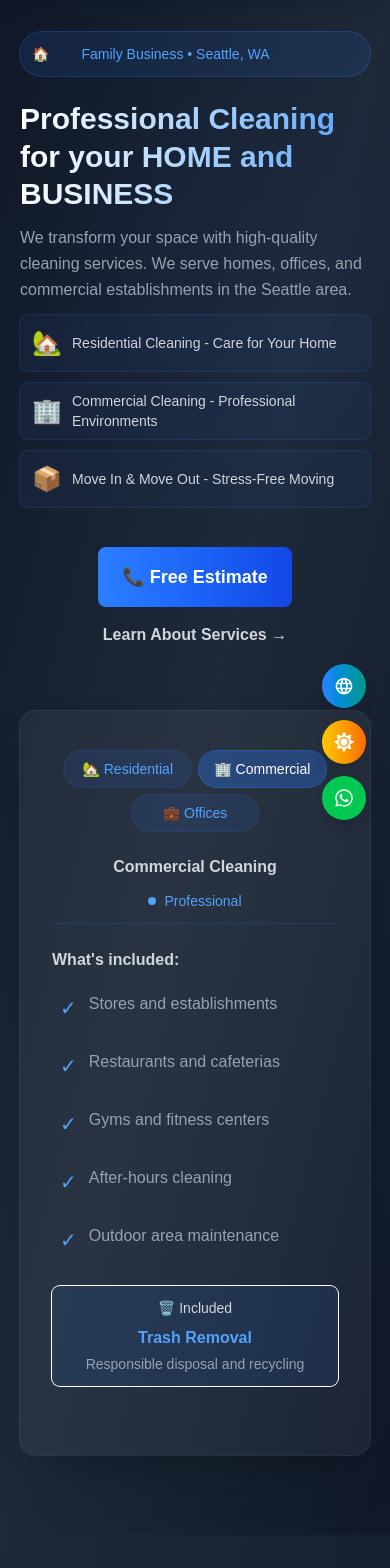
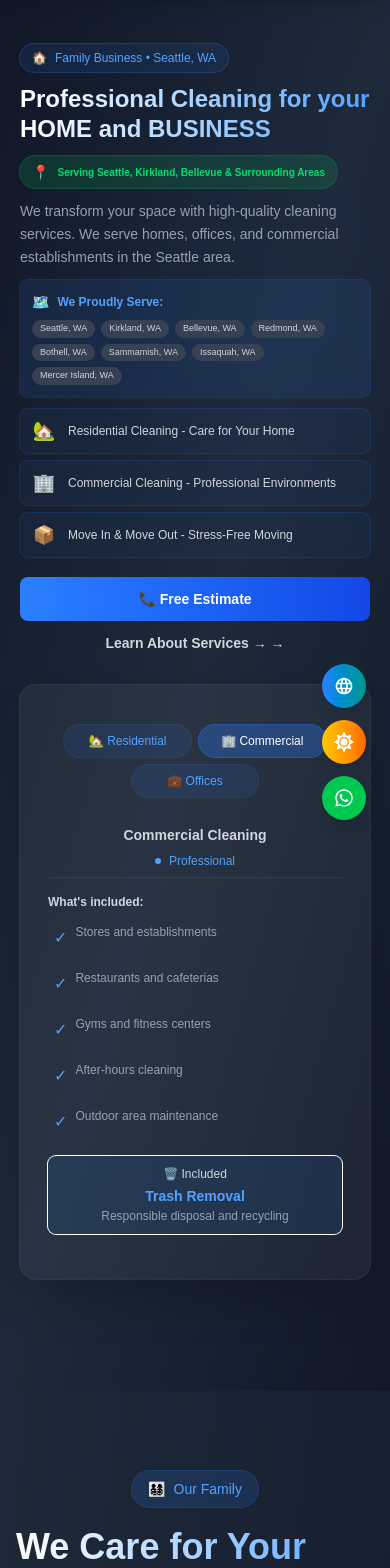
Before and after one commit to Claudio-Silva-Bispo/sparklehaven-website-project, a Next.js app: page / in a window 390 px wide. Shown: the top 1568 px of the page. Built offline with nearby package versions, Linux system fonts and the light colour scheme.

Commit message:
Suporte Google Search - Hero
Ajuste do Hero para captarmos mais regiões de atuação.

```diff
--- a/src/components/Hero.tsx
+++ b/src/components/Hero.tsx
@@ -26,6 +26,18 @@ const Hero: React.FC = () => {
       element.scrollIntoView({ behavior: 'smooth', block: 'start' });
     }
   };
+
+  // Cidades atendidas - IMPORTANTE PARA SEO LOCAL
+  const citiesServed = [
+    'Seattle',
+    'Kirkland',
+    'Bellevue',
+    'Redmond',
+    'Bothell',
+    'Sammamish',
+    'Issaquah',
+    'Mercer Island'
+  ];
 
   // Dados dos serviços com traduções
   const services = [
@@ -66,7 +78,7 @@ const Hero: React.FC = () => {
       {/* Hero Section */}
       <section
         id="home"
-        className={`min-h-screen flex items-center relative overflow-hidden transition-colors duration-500 ${
+        className={`min-h-screen flex items-center relative overflow-hidden transition-colors duration-500 pt-3 xl:pt-20 lg:pt-24 ${
           isDarkMode
             ? 'bg-gradient-to-br from-gray-900 via-gray-800 to-gray-900 text-white'
             : 'bg-gradient-to-br from-blue-50 via-sky-100 to-blue-100'
@@ -84,19 +96,20 @@ const Hero: React.FC = () => {
           </div>
         </div>
 
-        <div className="container mx-auto px-5 relative z-10 pt-5">
-          <div className="grid grid-cols-1 lg:grid-cols-2 gap-16 items-center">
-            {/* Hero Text */}
-            <div className="animate-fadeInUp pt-3 xl:pt-0">
-              <div className={`inline-flex items-center gap-2 rounded-full text-sm font-medium mb-6 min-w-full md:min-w-sm ${
+        <div className="container mx-auto px-5 relative z-10 py-8 md:py-12 lg:py-4">
+          <div className="grid grid-cols-1 xl:grid-cols-2 gap-8 lg:gap-12 items-center xl:max-h-[calc(100vh-120px)]">
+            {/* Hero Text - lado esquerdo */}
+            <div className="animate-fadeInUp space-y-3 lg:space-y-4">
+              <div className={`inline-flex items-center gap-2 rounded-full text-xs sm:text-sm font-medium px-3 py-1.5 ${
                 isDarkMode
                   ? 'bg-blue-500/10 ring-1 ring-blue-500/30 text-blue-400'
                   : 'bg-blue-600/10 ring-1 ring-blue-600/30 text-blue-900'
               }`}>
-                <span className='p-3'>🏠</span> <p className='p-3'>{t('hero.badge')}</p>
+                <span>🏠</span> <span>{t('hero.badge')}</span>
               </div>
 
-              <h1 className={`text-3xl md:text-5xl lg:text-4xl xl:text-5xl font-extrabold leading-tight bg-clip-text text-transparent ${
+              {/* Título otimizado com localização */}
+              <h1 className={`text-2xl sm:text-3xl md:text-4xl lg:text-3xl xl:text-4xl font-extrabold leading-tight bg-clip-text text-transparent ${
                 isDarkMode
                   ? 'bg-gradient-to-r from-white to-blue-400'
                   : 'bg-gradient-to-r from-gray-800 via-blue-900 to-blue-800'
@@ -104,63 +117,103 @@ const Hero: React.FC = () => {
                 {t('hero.title')}
               </h1>
 
-              <p className={`md:text-xl mb-3 leading-relaxed pt-3 ${
+              {/* Badge de localização - ESSENCIAL PARA SEO LOCAL */}
+              <div className={`inline-flex items-center gap-2 px-3 py-1.5 rounded-full text-[10px] sm:text-xs ${
+                isDarkMode
+                  ? 'bg-green-500/15 ring-1 ring-green-500/30'
+                  : 'bg-green-100 ring-1 ring-green-300'
+              }`}>
+                <span className="text-sm sm:text-base">📍</span>
+                <span className={`font-semibold ${
+                  isDarkMode ? 'text-green-400' : 'text-green-800'
+                }`}>
+                  Serving Seattle, Kirkland, Bellevue & Surrounding Areas
+                </span>
+              </div>
+
+              <p className={`text-sm sm:text-base md:text-lg leading-relaxed ${
                 isDarkMode ? 'text-gray-400' : 'text-gray-700'
               }`}>
                 {t('hero.description')}
               </p>
 
-              <div className="mb-10">
-                <div className="flex flex-col gap-3">
+              {/* Área de serviço expandida - IMPORTANTE PARA SEO */}
+              <div className={`p-3 sm:p-4 rounded-lg ${
+                isDarkMode
+                  ? 'bg-blue-500/10 ring-1 ring-blue-500/20'
+                  : 'bg-white/70 ring-1 ring-blue-200'
+              }`}>
+                <div className={`flex items-center gap-2 mb-2 ${
+                  isDarkMode ? 'text-blue-400' : 'text-blue-800'
+                }`}>
+                  <span className="text-sm sm:text-base">🗺️</span>
+                  <span className="font-semibold text-xs sm:text-sm">We Proudly Serve:</span>
+                </div>
+                <div className="flex flex-wrap gap-1.5 sm:gap-2">
+                  {citiesServed.map((city, index) => (
+                    <span
+                      key={index}
+                      className={`px-2 py-0.5 sm:px-2.5 sm:py-1 rounded-full text-[9px] sm:text-[10px] font-medium ${
+                        isDarkMode
+                          ? 'bg-gray-700 text-gray-300'
+                          : 'bg-blue-50 text-blue-900'
+                      }`}
+                    >
+                      {city}, WA
+                    </span>
+                  ))}
+                </div>
+              </div>
+
+              <div className="space-y-2">
                 {services.map((service, index) => (
                   <div
                     key={index}
-                      className={`flex items-center gap-2 p-1 lg:p-3 rounded-lg transition-all duration-300 hover:translate-x-2 ${
+                    className={`flex items-center gap-2 p-2 sm:p-3 rounded-lg transition-all duration-300 hover:translate-x-2 ${
                       isDarkMode
                         ? 'bg-blue-500/5 ring-1 ring-blue-500/20 hover:bg-blue-500/10'
                         : 'bg-white/60 ring-1 ring-blue-300/40 hover:bg-white/80 hover:shadow-md'
                     }`}
                   >
-                      <div className="text-2xl w-10 text-center p-2 lg:p-3">{service.icon}</div>
-                      <div className={`font-medium text-sm lg:text-md ${
+                    <div className="text-lg sm:text-xl w-8 sm:w-10 text-center">{service.icon}</div>
+                    <div className={`font-medium text-xs sm:text-sm ${
                       isDarkMode ? 'text-gray-300' : 'text-gray-800'
                     }`}>{t(service.textKey)}</div>
                   </div>
                 ))}
               </div>
-              </div>
 
-              <div className="flex flex-col sm:flex-row gap-4 items-center">
+              <div className="flex flex-col sm:flex-row gap-3 items-center pt-2">
                 <button
-                  className="bg-gradient-to-r from-blue-500 to-blue-700 hover:from-blue-600 hover:to-blue-800 text-white px-6 py-4 rounded-lg font-semibold text-lg transition-all duration-300 hover:-translate-y-1 hover:shadow-lg hover:shadow-blue-500/25 flex items-center gap-2"
+                  className="w-full sm:w-auto bg-gradient-to-r from-blue-500 to-blue-700 hover:from-blue-600 hover:to-blue-800 text-white px-5 py-3 sm:px-6 sm:py-3 rounded-lg font-semibold text-sm lg:text-base transition-all duration-300 hover:-translate-y-1 hover:shadow-lg hover:shadow-blue-500/25 flex items-center gap-2 justify-center"
                 >
-                  <a href="tel:+14254765411">
+                  <a href="tel:+14254765411" className="flex items-center gap-2">
                     📞 {t('hero.cta')}
                   </a>
                 </button>
                 <button
                   onClick={() => scrollToSection('services')}
-                  className={`font-semibold flex items-center gap-2 transition-colors duration-300 ${
+                  className={`font-semibold flex items-center gap-2 transition-colors duration-300 text-sm ${
                     isDarkMode
                       ? 'text-gray-300 hover:text-blue-500'
                       : 'text-gray-700 hover:text-blue-700'
                   }`}
                 >
-                  {t('hero.learnMore')}
+                  {t('hero.learnMore')} →
                 </button>
               </div>
             </div>
 
-            {/* Hero Visual */}
-            <div className="animate-fadeInRight w-full mb-20">
-              <div className={`backdrop-blur-sm rounded-2xl p-4 lg:p-8 shadow-2xl relative overflow-hidden ${
+            {/* Hero Visual - lado direito */}
+            <div className="animate-fadeInRight w-full mb-20 xl:mb-0">
+              <div className={`backdrop-blur-sm rounded-2xl p-4 lg:p-6 shadow-2xl relative overflow-hidden ${
                 isDarkMode
                   ? 'bg-white/5 ring-1 ring-white/10'
                   : 'bg-white/80 ring-1 ring-blue-200/50'
               }`}>
 
                 {/* Tabs */}
-                <div className="flex gap-2 lg:gap-3 justify-center flex-wrap pt-6 h-24 md:h-16 xl:h-16 mb-4">
+                <div className="flex gap-2 justify-center flex-wrap pt-6 h-24 md:h-16 xl:h-16 mb-4">
                   {[
                     { key: "residential", label: `🏡 ${t('hero.residential')}` },
                     { key: "commercial", label: `🏢 ${t('hero.commercial')}` },
@@ -169,7 +222,7 @@ const Hero: React.FC = () => {
                     <button
                       key={tab.key}
                       onClick={() => setActivePanel(tab.key as typeof activePanel)}
-                      className={`px-2 py-2 lg:px-8 lg:py-2 rounded-full text-sm lg:text-md font-medium transition-all duration-300 ring-1 w-[15vh] md:w-[20vh] ${
+                      className={`px-2 py-2 lg:px-6 lg:py-2 rounded-full text-xs lg:text-sm font-medium transition-all duration-300 ring-1 w-[15vh] md:w-[18vh] ${
                         activePanel === tab.key
                           ? isDarkMode
                             ? "bg-blue-500/30 ring-blue-500/50 text-white"
@@ -184,59 +237,59 @@ const Hero: React.FC = () => {
                   ))}
                 </div>
 
-                {/* Container com altura fixa */}
-                <div className="relative min-w-full" style={{ height: '600px' }}>
+                {/* Container com altura fixa responsiva */}
+                <div className="relative min-w-full h-[450px] md:h-[550px]">
 
                   {/* Residential Panel */}
                   <div className={`absolute inset-0 transition-opacity duration-500 overflow-y-auto ${
                     activePanel === "residential" ? 'opacity-100' : 'opacity-0 pointer-events-none'
                   }`}>
-                    <div className="p-4 space-y-6">
-                      <div className={`flex flex-col sm:flex-row justify-between items-center gap-3 pb-3 ${
+                    <div className="p-3 sm:p-4 space-y-4 sm:space-y-6">
+                      <div className={`flex flex-col sm:flex-row justify-between items-center gap-2 sm:gap-3 pb-2 sm:pb-3 ${
                         isDarkMode ? 'border-b border-blue-500/20' : 'border-b border-blue-300/30'
                       }`}>
-                        <div className={`font-semibold text-base lg:text-lg ${
+                        <div className={`font-semibold text-sm sm:text-base lg:text-lg ${
                           isDarkMode ? 'text-gray-300' : 'text-gray-800'
                         }`}>
                           {t('services.residential.title')}
                         </div>
-                        <div className={`flex items-center gap-2 text-sm ${
+                        <div className={`flex items-center gap-2 text-xs sm:text-sm ${
                           isDarkMode ? 'text-blue-400' : 'text-blue-700'
                         }`}>
-                          <div className={`w-2 h-2 rounded-full animate-pulse ${
+                          <div className={`w-1.5 h-1.5 sm:w-2 sm:h-2 rounded-full animate-pulse ${
                             isDarkMode ? 'bg-blue-400' : 'bg-blue-600'
                           }`}></div>
                           <span>{t('hero.fullService')}</span>
                         </div>
                       </div>
 
-                      <div className="space-y-3">
-                        <h3 className={`font-semibold mb-3 ${
+                      <div className="space-y-2 sm:space-y-3">
+                        <h3 className={`font-semibold text-xs sm:text-sm mb-2 sm:mb-3 ${
                           isDarkMode ? 'text-gray-300' : 'text-gray-800'
                         }`}>{t('hero.included')}</h3>
                         {residentialItems.map((item, index) => (
-                          <div key={index} className={`flex items-start gap-3 p-2 rounded-lg transition-colors ${
+                          <div key={index} className={`flex items-start gap-2 sm:gap-3 p-1.5 sm:p-2 rounded-lg transition-colors ${
                             isDarkMode ? 'hover:bg-blue-500/5' : 'hover:bg-blue-50'
                           }`}>
-                            <div className={`text-xl mt-0.5 ${
+                            <div className={`text-base sm:text-xl mt-0.5 ${
                               isDarkMode ? 'text-blue-400' : 'text-blue-600'
                             }`}>✓</div>
-                            <div className={isDarkMode ? 'text-gray-400' : 'text-gray-700'}>{t(item)}</div>
+                            <div className={`text-xs sm:text-sm ${isDarkMode ? 'text-gray-400' : 'text-gray-700'}`}>{t(item)}</div>
                           </div>
                         ))}
                       </div>
 
-                      <div className={`rounded-lg ring-1 p-3 ${
+                      <div className={`rounded-lg ring-1 p-2.5 sm:p-3 ${
                         isDarkMode
                           ? 'bg-blue-500/10 border-blue-500/20'
                           : 'bg-blue-100/70 ring-blue-300/40'
                       }`}>
                         <div className={`text-center ${isDarkMode ? 'text-gray-300' : 'text-gray-800'}`}>
-                          <div className="text-sm mb-2">💡 {t('hero.specialServices')}</div>
-                          <div className={`font-semibold ${
+                          <div className="text-xs sm:text-sm mb-1 sm:mb-2">💡 {t('hero.specialServices')}</div>
+                          <div className={`font-semibold text-sm sm:text-base ${
                             isDarkMode ? 'text-blue-400' : 'text-blue-700'
                           }`}>{t('hero.moveInOut')}</div>
-                          <div className={`text-sm mt-1 ${
+                          <div className={`text-xs sm:text-sm mt-0.5 sm:mt-1 ${
                             isDarkMode ? 'text-gray-400' : 'text-gray-600'
                           }`}>{t('hero.deepCleaning')}</div>
                         </div>
@@ -248,52 +301,52 @@ const Hero: React.FC = () => {
                   <div className={`absolute inset-0 transition-opacity duration-500 overflow-y-auto ${
                     activePanel === "commercial" ? 'opacity-100' : 'opacity-0 pointer-events-none'
                   }`}>
-                    <div className="p-4 space-y-6">
-                      <div className={`flex flex-col sm:flex-row justify-between items-center gap-3 pb-3 ${
+                    <div className="p-3 sm:p-4 space-y-4 sm:space-y-6">
+                      <div className={`flex flex-col sm:flex-row justify-between items-center gap-2 sm:gap-3 pb-2 sm:pb-3 ${
                         isDarkMode ? 'border-b border-blue-500/20' : 'border-b border-blue-300/30'
                       }`}>
-                        <div className={`font-semibold text-base lg:text-lg ${
+                        <div className={`font-semibold text-sm sm:text-base lg:text-lg ${
                           isDarkMode ? 'text-gray-300' : 'text-gray-800'
                         }`}>
                           {t('services.commercial.title')}
                         </div>
-                        <div className={`flex items-center gap-2 text-sm ${
+                        <div className={`flex items-center gap-2 text-xs sm:text-sm ${
                           isDarkMode ? 'text-blue-400' : 'text-blue-700'
                         }`}>
-                          <div className={`w-2 h-2 rounded-full ${
+                          <div className={`w-1.5 h-1.5 sm:w-2 sm:h-2 rounded-full ${
                             isDarkMode ? 'bg-blue-400' : 'bg-blue-600'
                           }`}></div>
                           <span>{t('hero.professional')}</span>
                         </div>
                       </div>
 
-                      <div className="space-y-3">
-                        <h3 className={`font-semibold mb-3 ${
+                      <div className="space-y-2 sm:space-y-3">
+                        <h3 className={`font-semibold text-xs sm:text-sm mb-2 sm:mb-3 ${
                           isDarkMode ? 'text-gray-300' : 'text-gray-800'
                         }`}>{t('hero.included')}</h3>
                         {commercialItems.map((item, index) => (
-                          <div key={index} className={`flex items-start gap-3 p-2 rounded-lg transition-colors ${
+                          <div key={index} className={`flex items-start gap-2 sm:gap-3 p-1.5 sm:p-2 rounded-lg transition-colors ${
                             isDarkMode ? 'hover:bg-blue-500/5' : 'hover:bg-blue-50'
                           }`}>
-                            <div className={`text-xl mt-0.5 ${
+                            <div className={`text-base sm:text-xl mt-0.5 ${
                               isDarkMode ? 'text-blue-400' : 'text-blue-600'
                             }`}>✓</div>
-                            <div className={isDarkMode ? 'text-gray-400' : 'text-gray-700'}>{t(item)}</div>
+                            <div className={`text-xs sm:text-sm ${isDarkMode ? 'text-gray-400' : 'text-gray-700'}`}>{t(item)}</div>
                           </div>
                         ))}
                       </div>
 
-                      <div className={`rounded-lg p-3 ring-1 ${
+                      <div className={`rounded-lg p-2.5 sm:p-3 ring-1 ${
                         isDarkMode
                           ? 'bg-blue-500/10 border-blue-500/20'
                           : 'bg-blue-100/70 ring-blue-300/40'
                       }`}>
                         <div className={`text-center ${isDarkMode ? 'text-gray-300' : 'text-gray-800'}`}>
-                          <div className="text-sm mb-2">🗑️ Included</div>
-                          <div className={`font-semibold ${
+                          <div className="text-xs sm:text-sm mb-1 sm:mb-2">🗑️ Included</div>
+                          <div className={`font-semibold text-sm sm:text-base ${
                             isDarkMode ? 'text-blue-400' : 'text-blue-700'
                           }`}>{t('hero.trashRemoval')}</div>
-                          <div className={`text-sm mt-1 ${
+                          <div className={`text-xs sm:text-sm mt-0.5 sm:mt-1 ${
                             isDarkMode ? 'text-gray-400' : 'text-gray-600'
                           }`}>{t('hero.responsibleDisposal')}</div>
                         </div>
@@ -305,52 +358,52 @@ const Hero: React.FC = () => {
                   <div className={`absolute inset-0 transition-opacity duration-500 overflow-y-auto ${
                     activePanel === "office" ? 'opacity-100' : 'opacity-0 pointer-events-none'
                   }`}>
-                    <div className="p-4 space-y-6">
-                      <div className={`flex flex-col sm:flex-row justify-between items-center gap-3 pb-3 ${
+                    <div className="p-3 sm:p-4 space-y-4 sm:space-y-6">
+                      <div className={`flex flex-col sm:flex-row justify-between items-center gap-2 sm:gap-3 pb-2 sm:pb-3 ${
                         isDarkMode ? 'border-b border-blue-500/20' : 'border-b border-blue-300/30'
                       }`}>
-                        <div className={`font-semibold text-base lg:text-lg ${
+                        <div className={`font-semibold text-sm sm:text-base lg:text-lg ${
                           isDarkMode ? 'text-gray-300' : 'text-gray-800'
                         }`}>
                           {t('services.office.title')}
                         </div>
-                        <div className={`flex items-center gap-2 text-sm ${
+                        <div className={`flex items-center gap-2 text-xs sm:text-sm ${
                           isDarkMode ? 'text-blue-400' : 'text-blue-700'
                         }`}>
-                          <div className={`w-2 h-2 rounded-full ${
+                          <div className={`w-1.5 h-1.5 sm:w-2 sm:h-2 rounded-full ${
                             isDarkMode ? 'bg-blue-400' : 'bg-blue-600'
                           }`}></div>
                           <span>{t('hero.corporate')}</span>
                         </div>
                       </div>
 
-                      <div className="space-y-3">
-                        <h3 className={`font-semibold mb-3 ${
+                      <div className="space-y-2 sm:space-y-3">
+                        <h3 className={`font-semibold text-xs sm:text-sm mb-2 sm:mb-3 ${
                           isDarkMode ? 'text-gray-300' : 'text-gray-800'
                         }`}>{t('hero.included')}</h3>
                         {officeItems.map((item, index) => (
-                          <div key={index} className={`flex items-start gap-3 p-2 rounded-lg transition-colors ${
+                          <div key={index} className={`flex items-start gap-2 sm:gap-3 p-1.5 sm:p-2 rounded-lg transition-colors ${
                             isDarkMode ? 'hover:bg-blue-500/5' : 'hover:bg-blue-50'
                           }`}>
-                            <div className={`text-xl mt-0.5 ${
+                            <div className={`text-base sm:text-xl mt-0.5 ${
                               isDarkMode ? 'text-blue-400' : 'text-blue-600'
                             }`}>✓</div>
-                            <div className={isDarkMode ? 'text-gray-400' : 'text-gray-700'}>{t(item)}</div>
+                            <div className={`text-xs sm:text-sm ${isDarkMode ? 'text-gray-400' : 'text-gray-700'}`}>{t(item)}</div>
                           </div>
                         ))}
                       </div>
 
-                      <div className={`rounded-lg p-3 ring-1 ${
+                      <div className={`rounded-lg p-2.5 sm:p-3 ring-1 ${
                         isDarkMode
                           ? 'bg-blue-500/10 border-blue-500/20'
                           : 'bg-blue-100/70 ring-blue-300/40'
                       }`}>
                         <div className={`text-center ${isDarkMode ? 'text-gray-300' : 'text-gray-800'}`}>
-                          <div className="text-sm mb-2">⏰ Flexibility</div>
-                          <div className={`font-semibold ${
+                          <div className="text-xs sm:text-sm mb-1 sm:mb-2">⏰ Flexibility</div>
+                          <div className={`font-semibold text-sm sm:text-base ${
                             isDarkMode ? 'text-blue-400' : 'text-blue-700'
                           }`}>{t('hero.customSchedule')}</div>
-                          <div className={`text-sm mt-1 ${
+                          <div className={`text-xs sm:text-sm mt-0.5 sm:mt-1 ${
                             isDarkMode ? 'text-gray-400' : 'text-gray-600'
                           }`}>{t('hero.afterHours')}</div>
                         </div>
@@ -383,7 +436,7 @@ const Hero: React.FC = () => {
           }
           to {
             opacity: 1;
-            transform: translateX(0);
+            transform: translateY(0);
           }
         }
 
--- /dev/null
+++ b/tailwind.config.js
@@ -0,0 +1,25 @@
+/** @type {import('tailwindcss').Config} */
+module.exports = {
+  content: [
+    "./pages/**/*.{js,ts,jsx,tsx}",
+    "./components/**/*.{js,ts,jsx,tsx}",
+  ],
+  darkMode: 'class',
+  theme: {
+    extend: {
+      screens: {
+        // Breakpoints padrão (você pode modificar)
+        'sm': '640px',
+        'md': '768px',
+        'lg': '1024px',
+        'xl': '1280px',
+        '2xl': '1536px',
+
+        // Ou adicionar breakpoints personalizados
+        // 'tablet': '900px',
+        // 'desktop': '1200px',
+      },
+    },
+  },
+  plugins: [],
+}
```
Also changed, not shown: src/components/Navbar.tsx (+5 -5 lines), src/pages/_app.tsx (+4 -4 lines), src/pages/index.tsx (+6 -6 lines), public/assets/logo/logo-sem-fundo.PNG (added), public/assets/logo/logo.png (added). Lines whose indentation alone changed are shown as unchanged.
